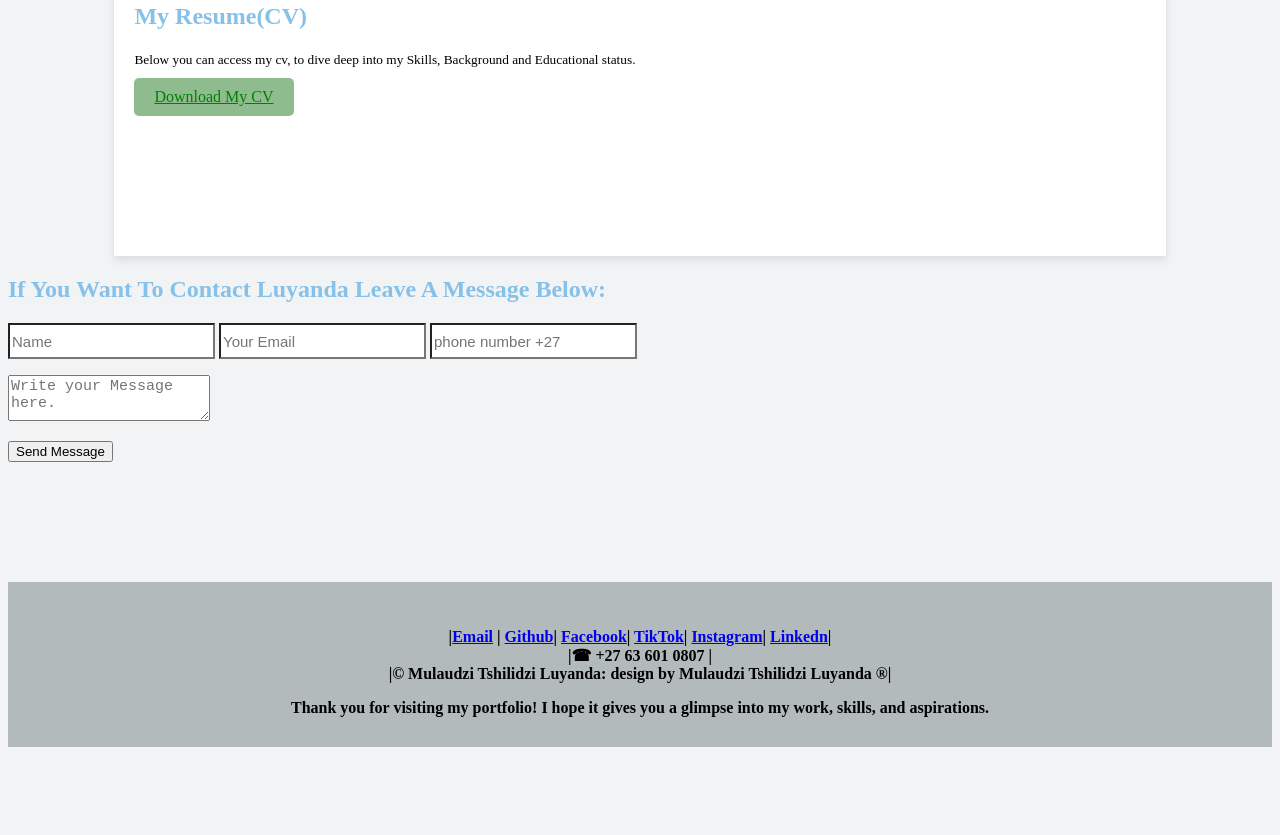
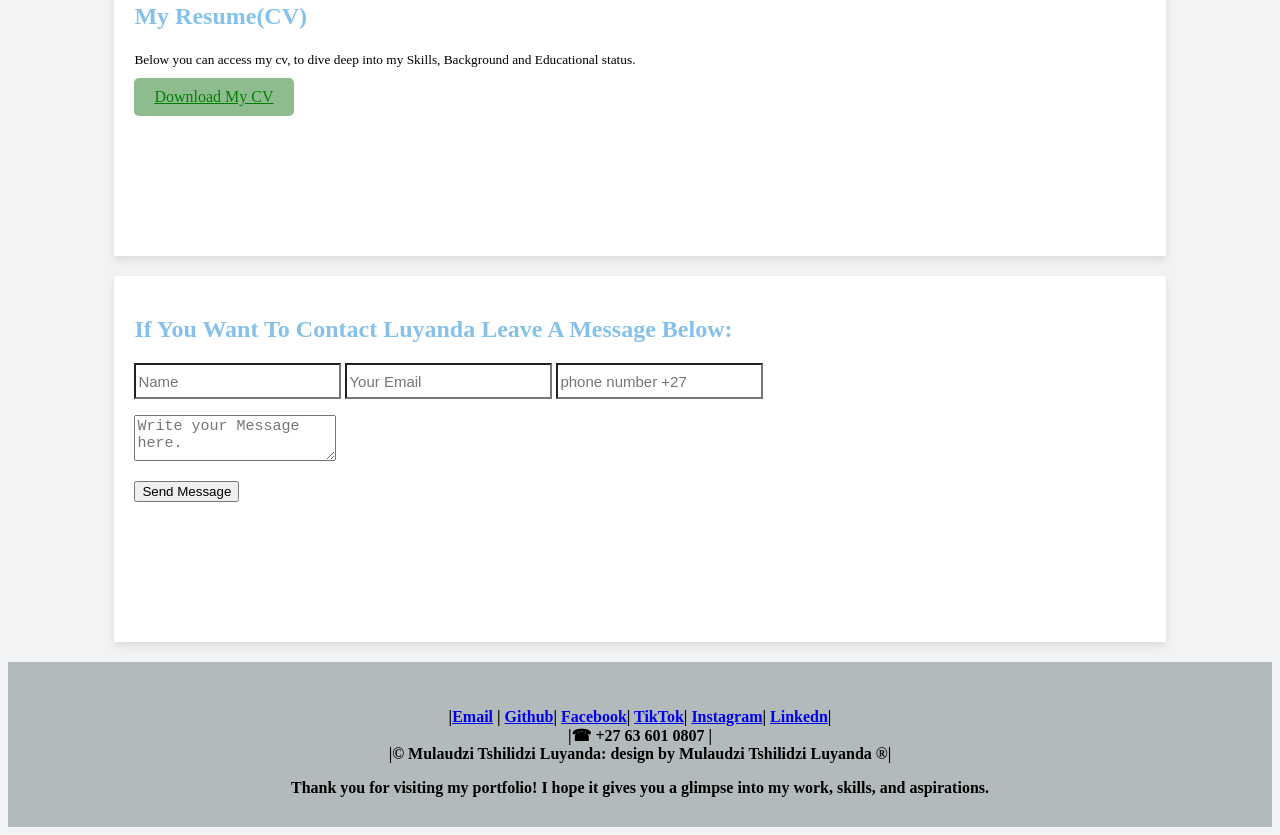
Before and after one commit to Mulaudzi-Luyanda/Portfolio, a plain HTML site: page index.html in a window 1280 px wide. Shown: the part 1575-2410 px from the top of the page. Before the commit the page ends 2330 px from the top, so only its background shows below. Drawn offline with Linux system fonts and the light colour scheme.

Commit message:
Update index.html

```diff
--- a/index.html
+++ b/index.html
@@ -177,7 +177,7 @@ Beyond my academic pursuits, I enjoy staying updated on the latest tech trends a
 </div>
 
 
-<div class="container">
+<div class="luyanda">
 	<h2>If You Want To Contact Luyanda Leave A Message Below:</h2>
 <section>
 		<p><input type="text" name="Name" placeholder="Name">
```
